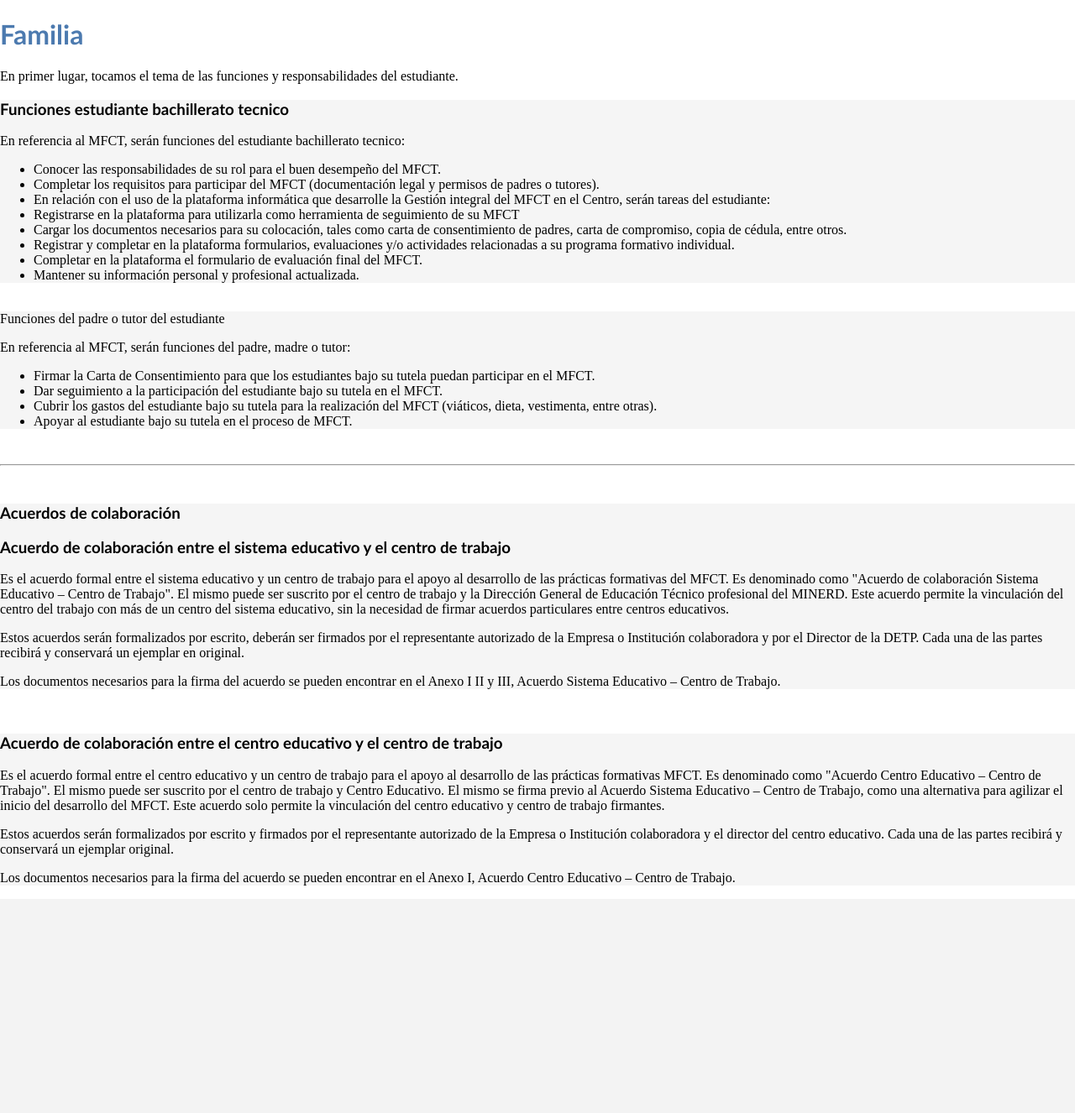
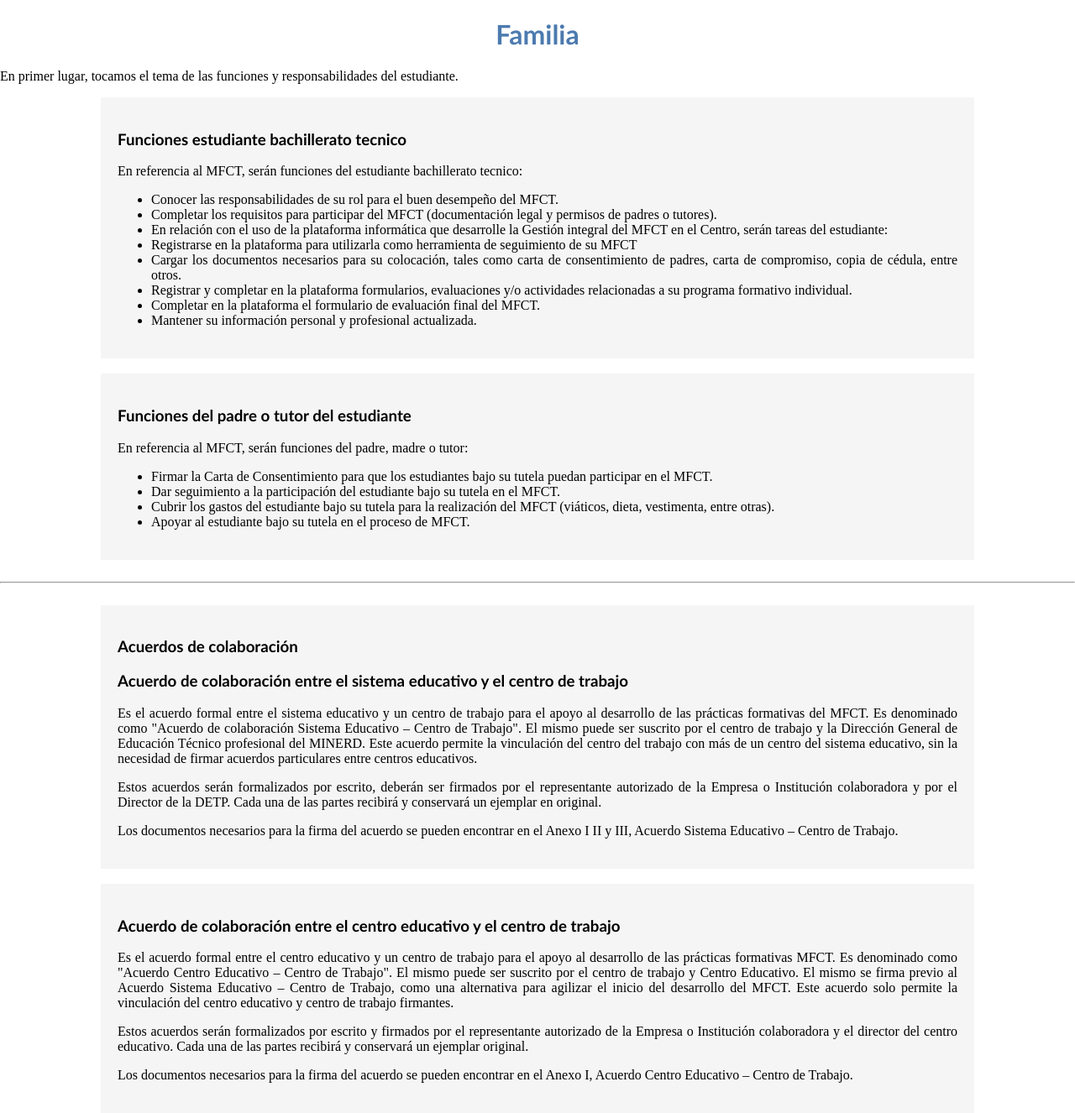
Before and after one commit to alexa111119/practica_equipo2, a PHP site: page /familia.html in a window 1280 px wide. Shown: the part 52-1378 px from the top of the page at 84% size. Before the commit the page ends 1107 px from the top, so only its background shows below. Run offline with PHP 8.4, Linux system fonts and the light colour scheme.

Commit message:
Editados familia.html y familia.css

```diff
--- a/css/familia.css
+++ b/css/familia.css
@@ -39,13 +39,6 @@ body {
     box-sizing: border-box;
 }
 
-.contenido {
-    text-align: justify;
-    max-width: 1000px;
-    padding: 20px;
-    margin: 0 auto;
-}
-
 h3 {
     font-family:'Gill Sans', 'Gill Sans MT', Calibri, 'Trebuchet MS', sans-serif
 }
@@ -53,8 +46,37 @@ h3 {
 h1 {
     font-family:'Gill Sans', 'Gill Sans MT', Calibri, 'Trebuchet MS', sans-serif;
     color: #4c7aaf;
+    text-align: center;
 }
 
 div {
     background-color:rgb(245, 245, 245);
 }
+
+.FEstudiantes {
+    text-align: justify;
+    max-width: 1000px;
+    padding: 20px;
+    margin: 0 auto;
+}
+
+.FPadres {
+    text-align: justify;
+    max-width: 1000px;
+    padding: 20px;
+    margin: 0 auto;
+}
+
+.AColabsiscen {
+    text-align: justify;
+    max-width: 1000px;
+    padding: 20px;
+    margin: 0 auto;
+}
+
+.AColabcencen {
+    text-align: justify;
+    max-width: 1000px;
+    padding: 20px;
+    margin: 0 auto;
+}
--- a/familia.html
+++ b/familia.html
@@ -39,7 +39,7 @@
 
 <br>
 
-    <div class="FPadres"
+    <div class="FPadres">
 <h3>Funciones del padre o tutor del estudiante</h3>
 <p>En referencia al MFCT, serán funciones del padre, madre o tutor:</p>
         <ul>
@@ -53,7 +53,7 @@
 <br>
 <hr>
 <br>
-
+</div>
 <div class="AColabsiscen">
 
 <h3>Acuerdos de colaboración</h3>
@@ -64,7 +64,7 @@
 <p>Los documentos necesarios para la firma del acuerdo se pueden encontrar en el Anexo I II y  III, Acuerdo Sistema Educativo – Centro de Trabajo.</p>
 </div>
 <br>
-<div class="Acolabcencen">
+<div class="AColabcencen">
 <h3>Acuerdo de colaboración entre el centro educativo y el centro de trabajo</h3>
 <p>Es el acuerdo formal entre el centro educativo y un centro de trabajo para el apoyo al  desarrollo de las prácticas formativas MFCT. Es denominado como "Acuerdo Centro  Educativo – Centro de Trabajo". El mismo puede ser suscrito por el centro de trabajo y Centro  Educativo. El mismo se firma previo al Acuerdo Sistema Educativo – Centro de Trabajo, como  una alternativa para agilizar el inicio del desarrollo del MFCT. Este acuerdo solo permite la  vinculación del centro educativo y centro de trabajo firmantes.</p>
 <p>Estos acuerdos serán formalizados por escrito y firmados por el representante autorizado de  la Empresa o Institución colaboradora y el director del centro educativo. Cada una de las  partes recibirá y conservará un ejemplar original.</p>
```
